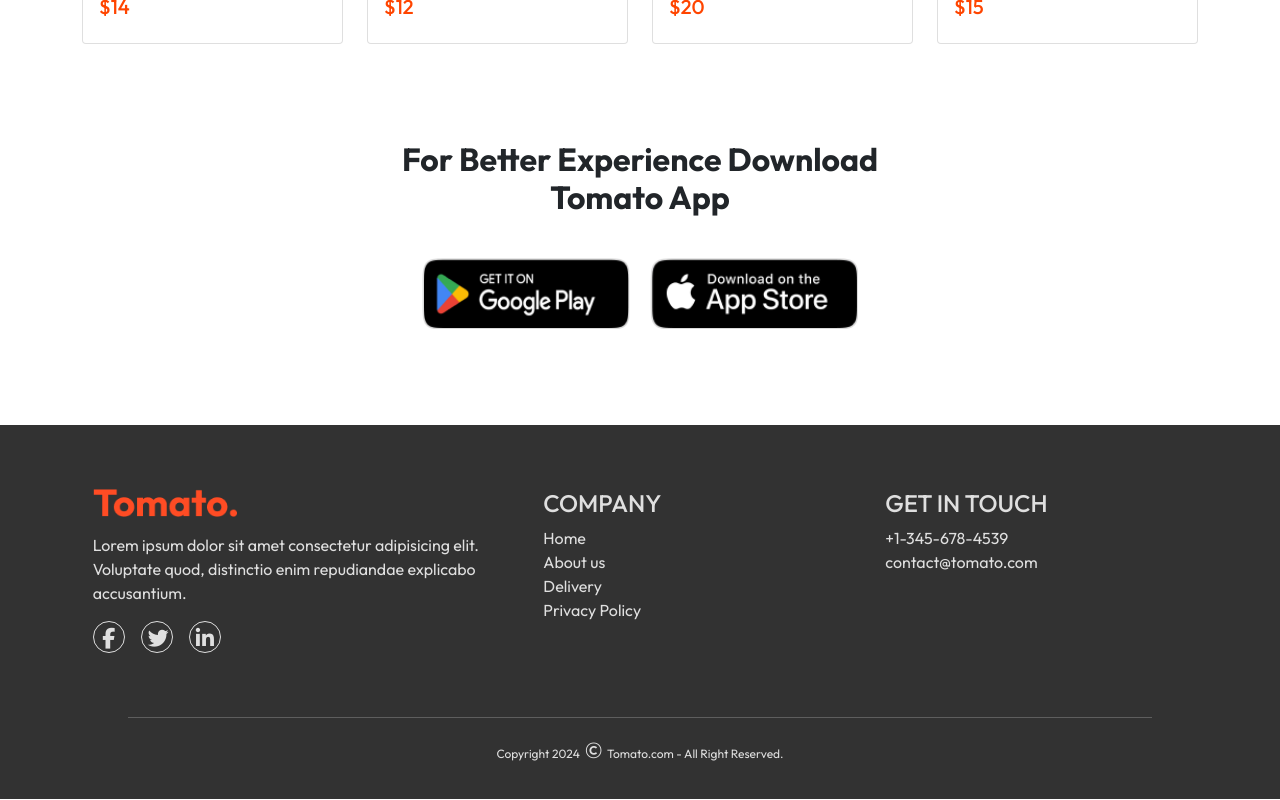
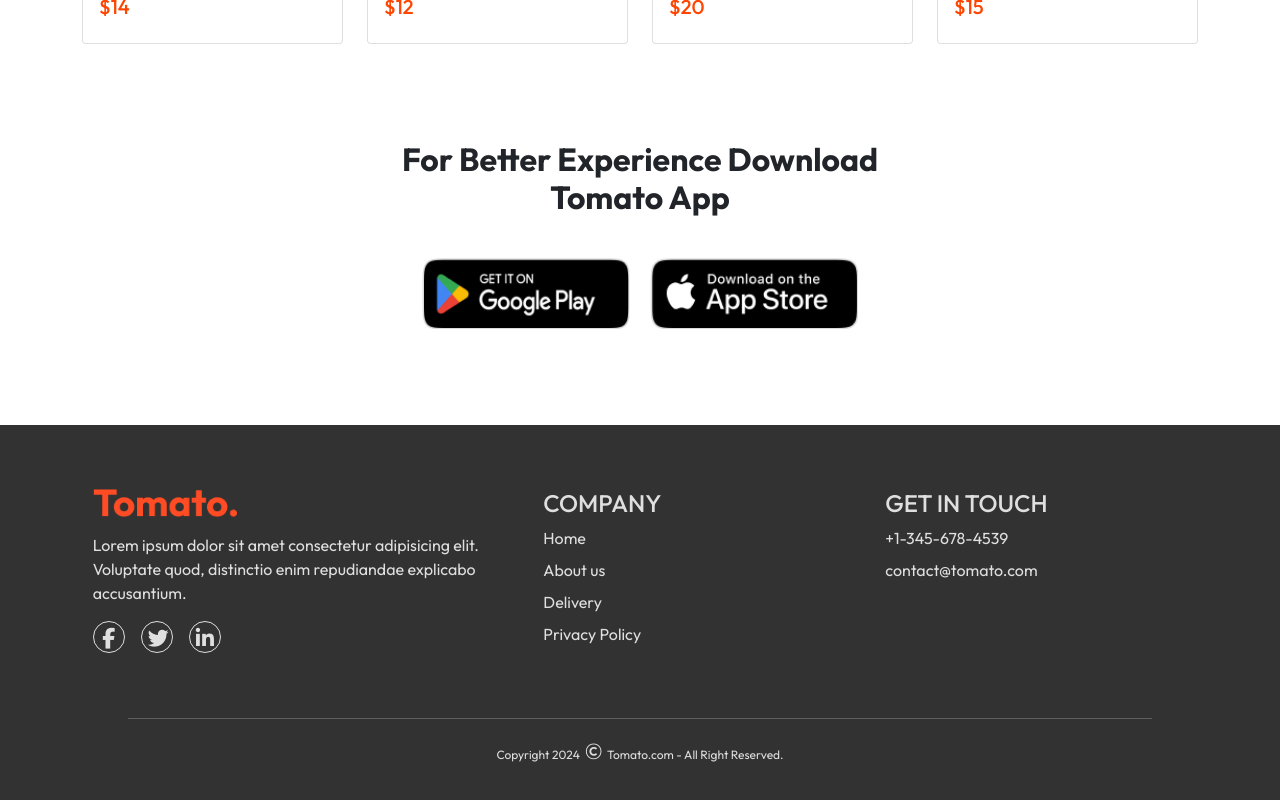
Before and after one commit to alina84770/FoodDelivery-Website, a React (Create React App) app: page / in a window 1280 px wide. Shown: the part 4257-5057 px from the top of the page. Built offline with nearby package versions, Linux system fonts and the light colour scheme.

Commit message:
update code

```diff
--- a/src/components/footer/Footer.css
+++ b/src/components/footer/Footer.css
@@ -24,13 +24,10 @@
     border-radius: 1rem;
 }
 
-.footer-center ul,
-.footer-right ul {
-    list-style-type: none;
-}
 
-.footer-center ul li,
-.footer-right ul li {
+
+.footer-center div,
+.footer-right div {
     margin-bottom: 0.5rem;
     cursor: pointer;
 }
```
